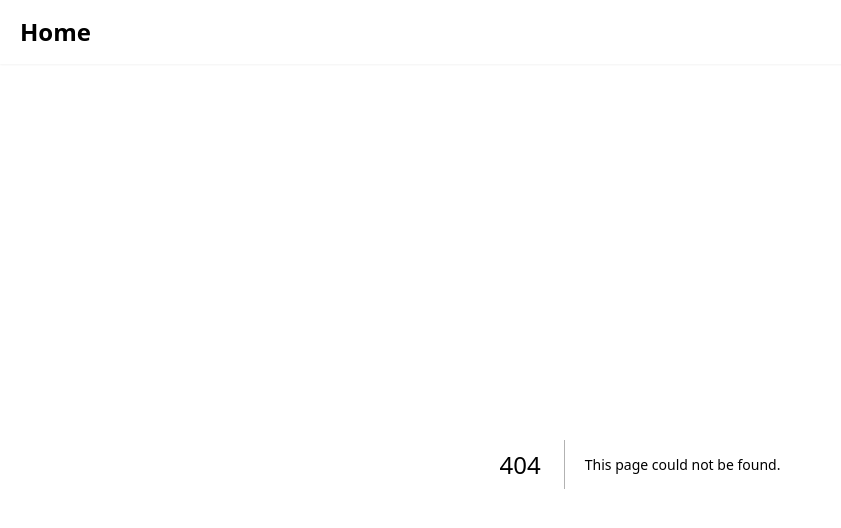
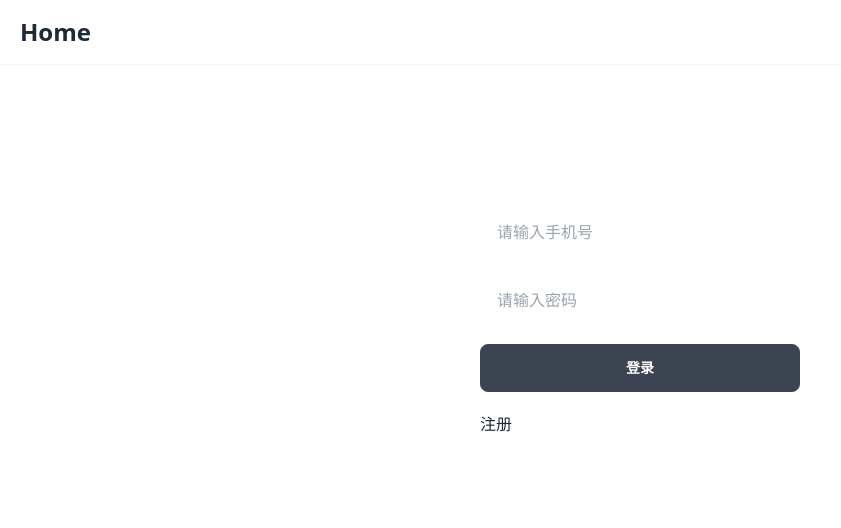
Before and after one commit to jesse996/scrollnft, a Next.js app: page /login in a window 1280 px wide. Before the commit this address had no page. Shown: the top 528 px of the page, without its empty margins (0-841 px from the left). Built offline with nearby package versions, Linux system fonts and the light colour scheme.

Commit message:
add login

```diff
--- /dev/null
+++ b/app/(auth)/login/page.tsx
@@ -0,0 +1,31 @@
+'use client'
+import Link from "next/link";
+
+
+export default function Login() {
+  return <div className="">
+    {/* <div className=""> */}
+    <div className="w-80 h-96 absolute inset-0 m-auto">
+      {/* <div className="flex justify-center mb-5">
+          <img src={'https://static.ibox.art/file/oss/test/image/nft-goods/b36619c8c9734ea9b56167e79850add5.jpg?style=st6'} alt='' className="w-20 h-20"></img>
+        </div> */}
+      <div className="mb-5">
+        <input className="input" placeholder="请输入手机号" />
+      </div>
+      <div className="mb-5">
+        <input className="input" placeholder="请输入密码" />
+      </div>
+      <div className="mb-5">
+        <button className="btn w-full" onClick={() => {
+          console.log('login')
+
+        }}>登录</button>
+      </div>
+      <div className="flex justify-between">
+        <Link href={'/register'}>注册</Link>
+        {/* <Link href={'/auth/forget'}>忘记密码</Link> */}
+      </div>
+      {/* </div> */}
+    </div>
+  </div>
+}
--- /dev/null
+++ b/app/(auth)/register/page.tsx
@@ -0,0 +1,5 @@
+export default function Register() {
+  return <div>
+    register
+  </div>
+}
--- a/app/components/foot-nav.tsx
+++ b/app/components/foot-nav.tsx
@@ -5,7 +5,7 @@ import { usePathname } from 'next/navigation';
 
 export default function FootNav() {
   const pathname: string = usePathname()
-  console.log('pathname', pathname)
+
   if (pathname !== '/' && pathname !== '/me') {
     return null
   }
--- a/app/me/page.tsx
+++ b/app/me/page.tsx
@@ -1,3 +1,9 @@
+import Link from "next/link";
+
 export default function Me() {
-  return <div>me</div>
+  return <div>
+    <button className="btn btn-wide  absolute inset-0 m-auto">
+      <Link href={'login'}>登录</Link>
+    </button>
+  </div>
 }
```
